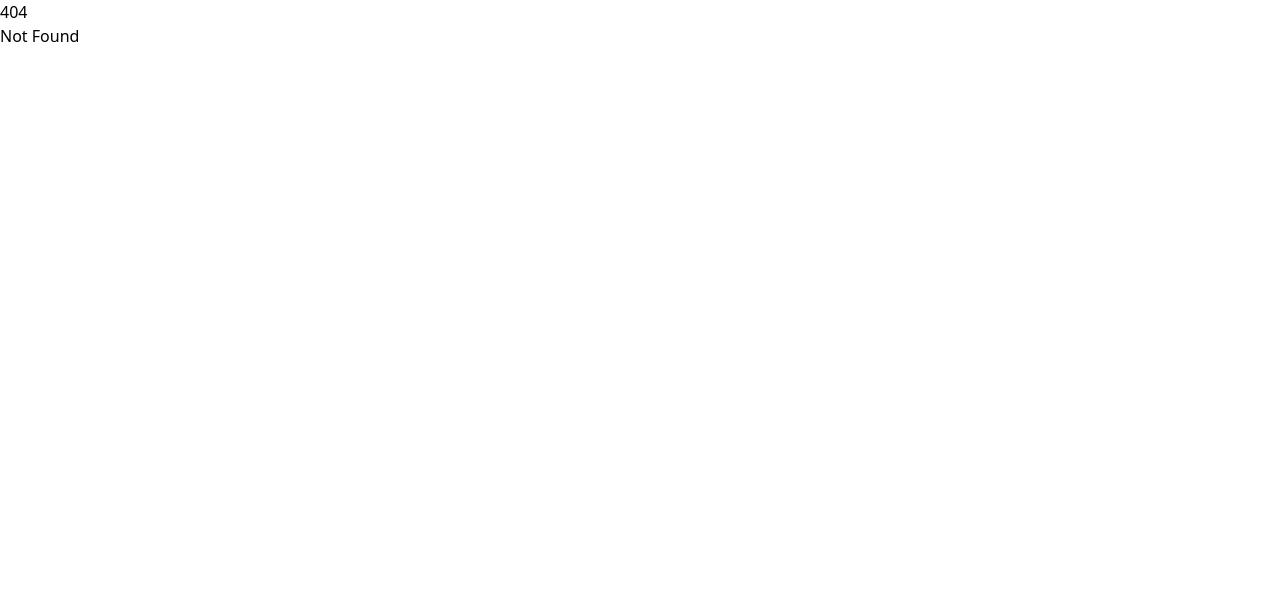
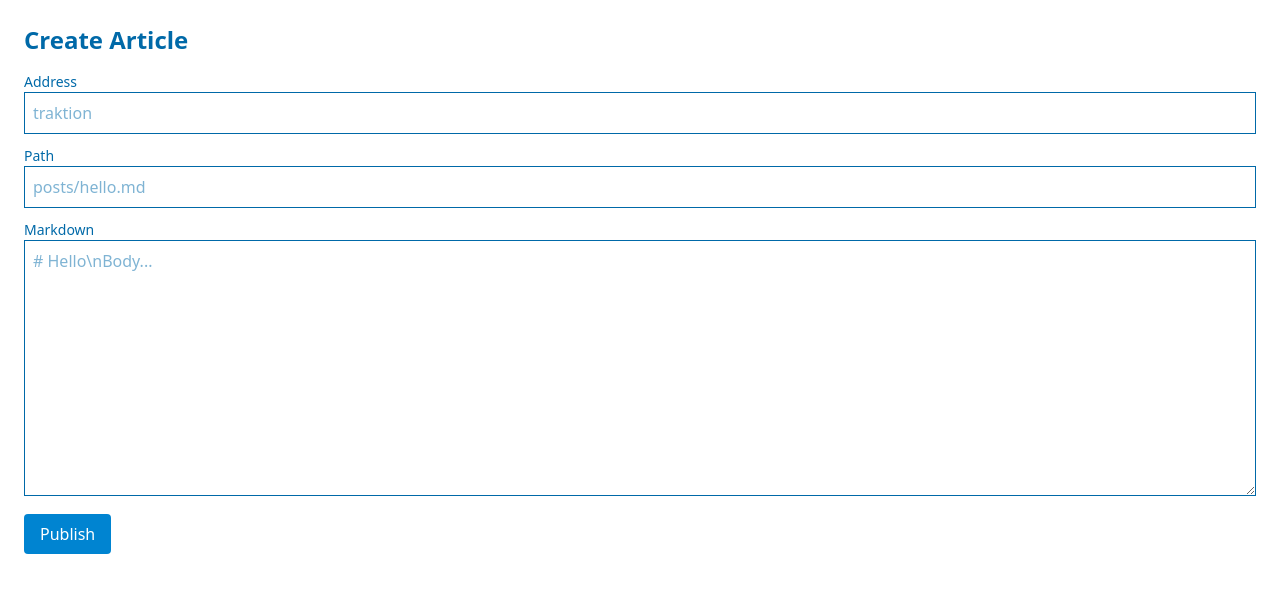
Before and after one commit to traktion/imim2, a SvelteKit app: page /1/create in a window 1280 px wide. Before the commit this address had no page. Shown: the top 592 px of the page. Built offline with nearby package versions, Linux system fonts and the light colour scheme.

Commit message:
feat: routes for listing and article rendering (browser SOCKS to http://{address}); minimal create page with multipart PUT via /anttp-0 proxy; dev proxy configured; light Tailwind styling

```diff
--- /dev/null
+++ b/src/routes/[address]/[...path]/+page.svelte
@@ -0,0 +1,13 @@
+<script lang="ts">
+  import type { PageData } from './$types';
+  import { marked } from 'marked';
+  export let data: PageData & { error?: string };
+  $: html = marked.parse(data.markdown ?? '');
+</script>
+
+<div class="min-h-screen bg-white text-sky-700 p-6 prose max-w-none">
+  {#if data.error}
+    <p class="text-red-600">{data.error}</p>
+  {/if}
+  {@html html}
+</div>
--- /dev/null
+++ b/src/routes/[address]/create/+page.svelte
@@ -0,0 +1,51 @@
+<script lang="ts">
+  import { onMount } from 'svelte';
+  export let data: { address: string };
+  let address = data?.address ?? '';
+  let path = '';
+  let content = '';
+  let statusMsg = '';
+
+  async function submit(e: Event) {
+    e.preventDefault();
+    statusMsg = 'Uploading...';
+    try {
+      const fd = new FormData();
+      const file = new File([content], path || 'article.md', { type: 'text/markdown' });
+      fd.append('file', file, file.name);
+      const res = await fetch(`/anttp-0/multipart/archive/${address}/${encodeURIComponent(path)}`, {
+        method: 'PUT',
+        body: fd
+      });
+      if (!res.ok) {
+        statusMsg = `Upload failed (${res.status})`;
+      } else {
+        statusMsg = 'Upload successful';
+      }
+    } catch (err: any) {
+      statusMsg = 'Error: ' + (err?.message || String(err));
+    }
+  }
+</script>
+
+<div class="min-h-screen bg-white text-sky-700 p-6 space-y-4">
+  <h1 class="text-2xl font-semibold">Create Article</h1>
+  <form class="space-y-3" on:submit|preventDefault={submit}>
+    <div>
+      <label class="block text-sm">Address</label>
+      <input class="border p-2 w-full" bind:value={address} placeholder="traktion" required />
+    </div>
+    <div>
+      <label class="block text-sm">Path</label>
+      <input class="border p-2 w-full" bind:value={path} placeholder="posts/hello.md" required />
+    </div>
+    <div>
+      <label class="block text-sm">Markdown</label>
+      <textarea class="border p-2 w-full h-64" bind:value={content} placeholder="# Hello\nBody..." required></textarea>
+    </div>
+    <button class="bg-sky-600 text-white px-4 py-2 rounded" type="submit">Publish</button>
+  </form>
+  {#if statusMsg}
+    <p class="text-sm">{statusMsg}</p>
+  {/if}
+</div>
```
